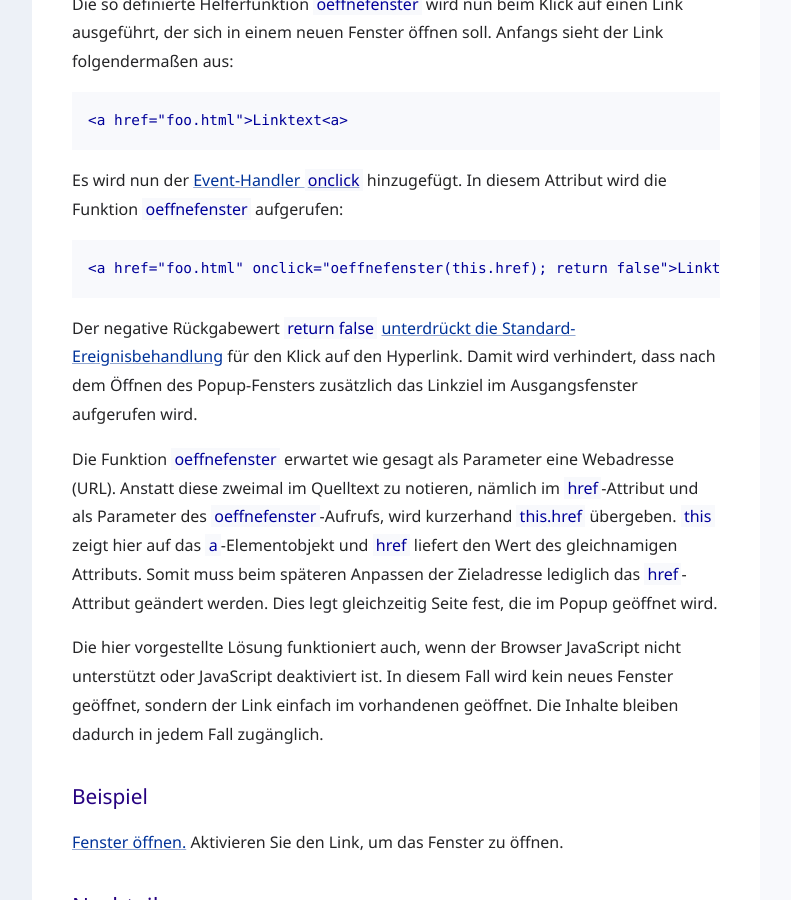
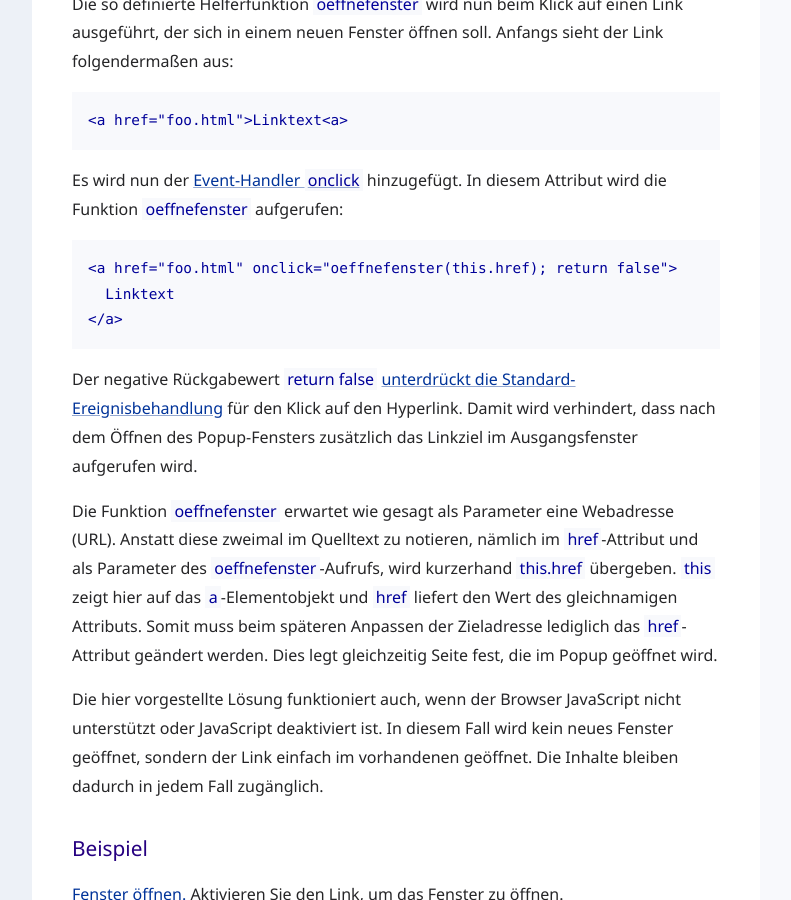
Before and after one commit to molily/molily.de, a Jekyll site: the page built from _posts/2011-02-13-javascript-popups.html, in a window 1280 px wide and 900 px high, scrolled down 2581 px. Shown: the whole window, without its empty margins (88-879 px from the left). Built offline with Jekyll 4.4.1, drawn with Linux system fonts in a browser that asks for light colours; some web fonts are replaced.

Commit message:
Example code formatting

```diff
--- a/_posts/2011-02-13-javascript-popups.html
+++ b/_posts/2011-02-13-javascript-popups.html
@@ -74,7 +74,11 @@ function oeffnefenster (url) {
 
 <p>Es wird nun der <a href="https://wiki.selfhtml.org/wiki/JavaScript/DOM/Event/click" lang="en">Event-Handler <code>onclick</code></a> hinzugefügt. In diesem Attribut wird die Funktion <code>oeffnefenster</code> aufgerufen:</p>
 
-<pre>&lt;a href="foo.html" onclick="oeffnefenster(this.href); return false"&gt;Linktext&lt;a&gt;</pre>
+<pre>
+&lt;a href="foo.html" onclick="oeffnefenster(this.href); return false"&gt;
+  Linktext
+&lt;/a&gt;
+</pre>
 
 <p>Der negative Rückgabewert <code>return false</code> <a href="/js/event-handling-objekt.html#standardaktion">unterdrückt die Standard-Ereignisbehandlung</a> für den Klick auf den Hyperlink. Damit wird verhindert, dass nach dem Öffnen des Popup-Fensters zusätzlich das Linkziel im Ausgangsfenster aufgerufen wird.</p>
 
```
